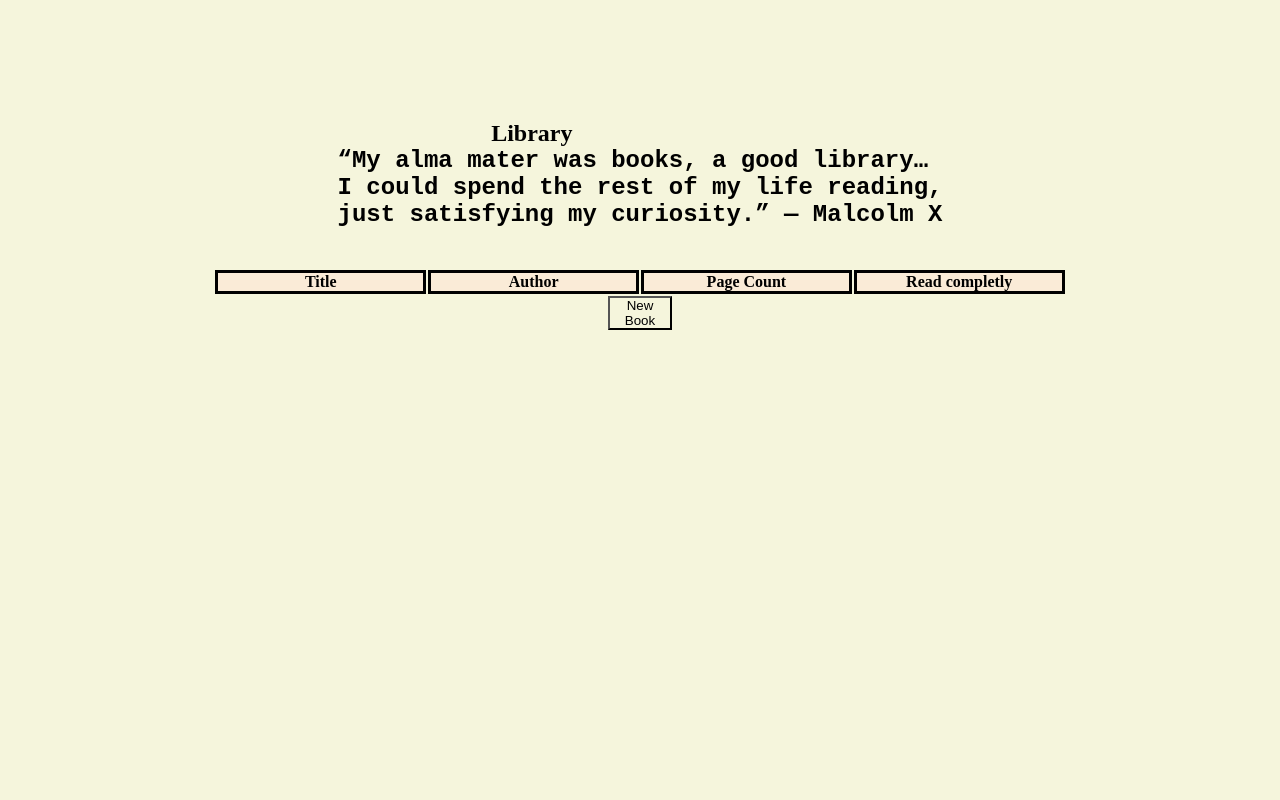
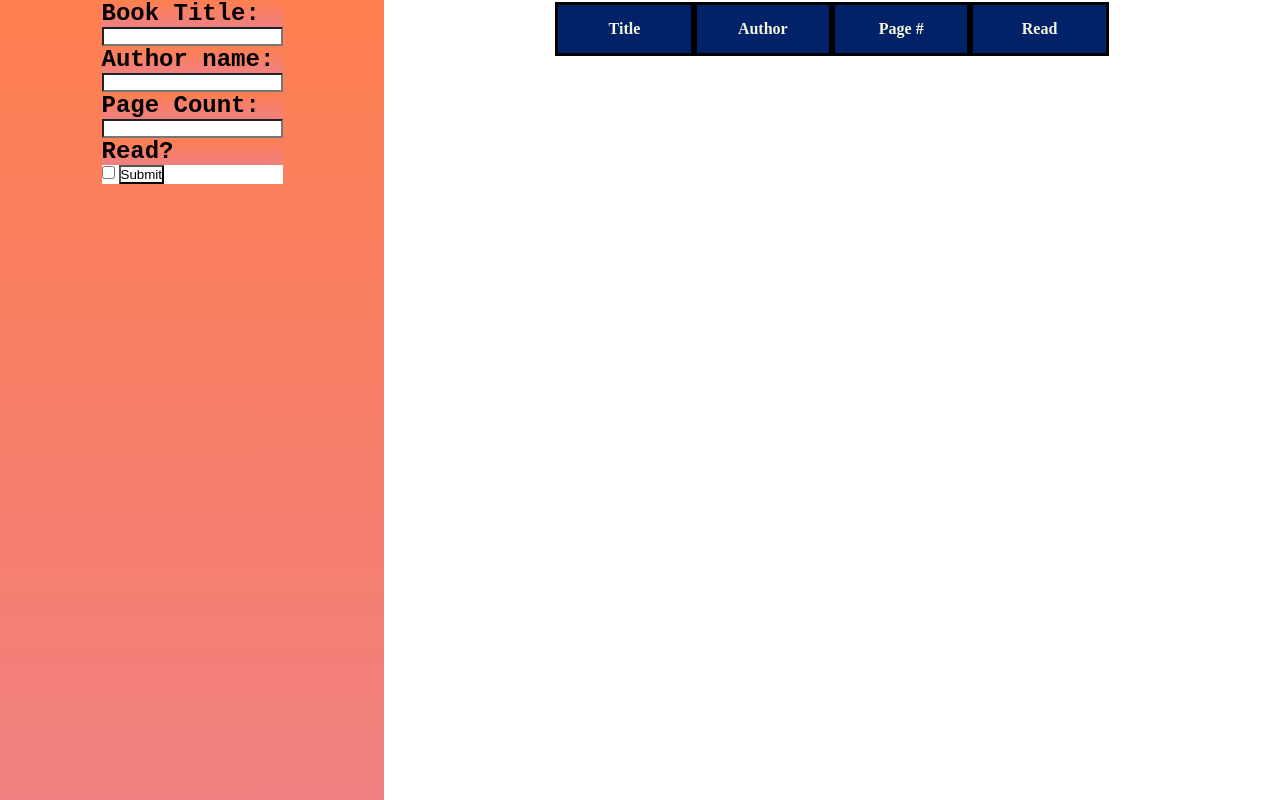
Before and after one commit to Patrick-Tomic/Library, a plain HTML site: page index.html in a window 1280 px wide. Drawn offline with Linux system fonts and the light colour scheme.

Commit message:
major changes to design and function

```diff
--- a/index.html
+++ b/index.html
@@ -7,25 +7,41 @@
     <title>Library</title>
 </head>
 <body>
-    <script src="script.js"></script>
-    <div class="wrap">
-        <div class="header">
-            <h2 class=head>Library</h2>
-            <p>“My alma mater was books, a good library…<br> I could spend the rest of my life reading,<br> just satisfying my curiosity.” ― Malcolm X</p>
+
+    <div id="gridWrapper">
+        <div id="formColumn">
+           <form action="" id="bookForm">
+                <p>Book Title:</p>
+                <input type="text" id="bookTitle">
+                <br>
+
+                <p>Author name:</p>
+                <input type="text"  id="authorName">
+                <br>
+
+                <p>Page Count:</p>
+                <input type="number" id="pageCount">
+                <br>
+
+                <p>Read?</p>
+                <input type="checkbox" id="isRead">
+                <button type="submit">Submit</button>
+
+                </form>
+
         </div>
-            <div id="table">
+
+        <div id="table">
             <table>
-                <tr>
+                <tr class="tableHeader">
                     <th>Title</th>
                     <th>Author</th>
-                    <th>Page Count</th>
-                    <th>Read completly</th>
+                    <th>Page #</th>
+                    <th>Read</th>
                 </tr>
-
             </table>
-            </div>
-
-          <button id="newBook" onclick="CreateBook()">New Book</button>
+        </div>
     </div>
+    <script src="script.js"></script>
 </body>
 </html>
--- a/script.js
+++ b/script.js
@@ -1,4 +1,4 @@
-function book(name, author, pageCount, read){
+ function book(name, author, pageCount, read){
     this.name = name
     this.author= author
     this.pageNum = pageCount
@@ -9,27 +9,20 @@ book.prototype.info = function(){
 }
 
 const lotr = new book("lotr","J.r.r Tolkien",10000,'True');
-lotr.info()
+lotr.info();
 
-
-const body = document.querySelector('body');
-const table = document.querySelector("#table");
-const newBook = document.querySelector("#newBook");
-function CreateBook(){
-    let book = [];
-    const inputs =document.createElement("div");
-    inputs.setAttribute("id",'inputs');
-    inputs.setAttribute('border','solid 2px black');
-    const form = document.createElement('form');
-    const title = document.createElement("input");
-    title.setAttribute('type','text');
-    title.setAttribute('name','title');
-    title.setAttribute('id','title');
-    const titleLabel = document.createElement('label');
-    titleLabel.setAttribute('for','title');
-    titleLabel.innerHTML='Title';
-    form.appendChild(titleLabel);
-    form.appendChild(title);
-    inputs.append(form);
-    body.append(inputs);
-};
+    const bookForm = document.getElementById("bookForm");
+    bookForm.addEventListener('submit',(e)=>{
+        e.preventDefault();
+        const error = document.getElementById("error");
+        const title = document.getElementById('bookTitle');
+        const author = document.getElementById('authorName');
+        const pageCount = document.getElementById('pageCount');
+        const isRead = document.getElementById('isRead');
+        if(title.value===""||author.value===""||pageCount.value===""){
+            error.innerHTML="Please fill in the content";
+        }
+       title.value ="";
+       author.value = ""
+        pageCount.value = "";
+    });
--- a/style.css
+++ b/style.css
@@ -1,37 +1,49 @@
 :root{
-    --colorA:beige;
+    --colorA:white;
 }
 *{
     margin: 0;
     padding: 0;
     background-color: var(--colorA);
 }
-.wrap{
-    margin-top:15vh ;
-    display: flex;
-    flex-direction: column;
-    justify-content: center;
-    align-items: center;
-}
-.head{
-    margin-left: 12vw;
-}
+
+
 p{
     font-size: 24px;
     font-weight: bold;
     font-family: monospace;
 }
-#table{
-    margin-top: 5vh;
+#gridWrapper{
+
+
+    min-height: 100vh;
+    display: grid;
+    grid-template-columns: 3fr 7fr;
 }
-tr{
-    width: 16vw;
+
+#formColumn{
+    background: linear-gradient(#FF7F50,#F08080);
+    display: flex;
+    align-items: center;
+
+    flex-direction:column ;
+
+}
+#formColumn p{
+    background: linear-gradient(#FF7F50,#F08080);
 }
 th{
-    width: 16vw;
-    border: 3px black solid;
-    background-color: antiquewhite;
+    width: 8vw;
+    border: 3px solid black;
+    padding: 15px;
+    background-color: #012169;
+    color: beige;
 }
-#newBook{
-    width: 5vw;
+#table{
+    display: flex;
+    justify-content: center;
 }
+.tableHeader{
+    display: flex;
+
+}
```
